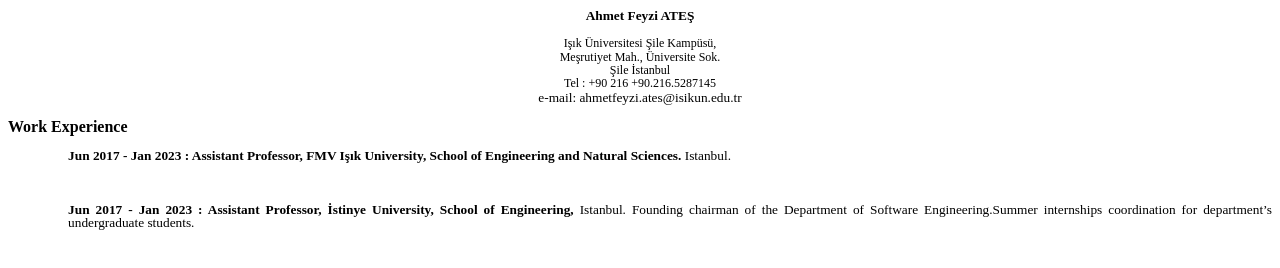
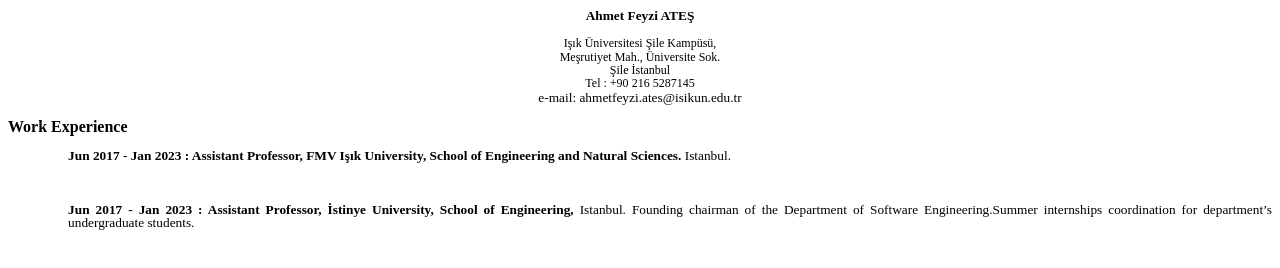
Before and after one commit to ahmetfeyziates/ahmetfeyziates.github.io, a Jekyll site: the page cv/index.html, which Jekyll copies as it is, in a window 1280 px wide and 900 px high. Shown: the top 268 px of the window. Built offline with Jekyll 4.4.1, drawn with Linux system fonts in a browser that asks for light colours.

Commit message:
Update index.html

```diff
--- a/cv/index.html
+++ b/cv/index.html
@@ -42,7 +42,7 @@
 <!p class="western" align="center" style="margin-bottom: 0cm; line-height: 100%">
 <font size="2" style="font-size: 9pt"><span lang="en-US">Tel : +90
 </span></font><font color="#000000"><font size="2" style="font-size: 9pt"><span lang="en-US">216</span></font></font><font size="2" style="font-size: 9pt"><span lang="en-US">
-</span></font><font color="#000000"><font size="2" style="font-size: 9pt"><span lang="en-US">+90.216.5287145</span></font></font>
+</span></font><font color="#000000"><font size="2" style="font-size: 9pt"><span lang="en-US">5287145</span></font></font>
 <br>
 <!p class="western" align="center" style="margin-bottom: 0cm; line-height: 100%">
 <font size="2" style="font-size: 10pt">e-mail:
```
